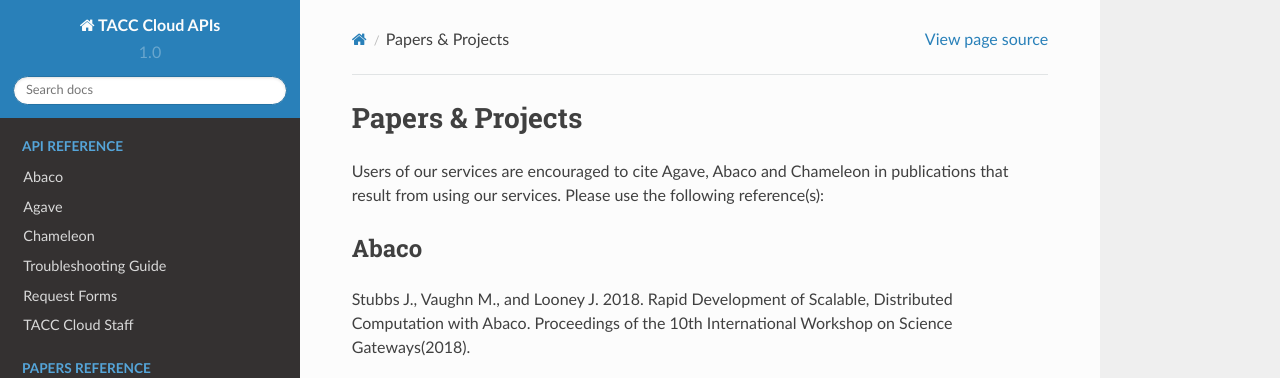
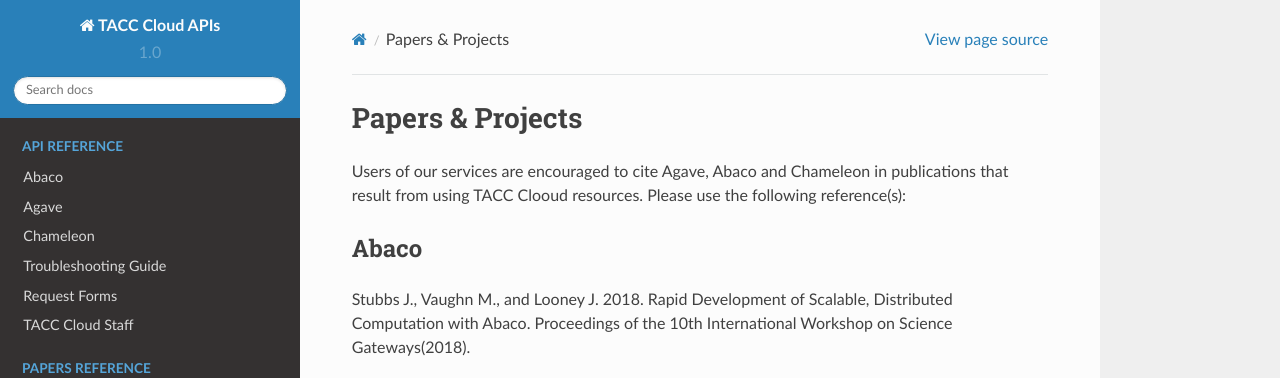
Before and after one commit to TACC-Cloud/tacc-cloud-docs, a Sphinx documentation site: the page built from docs/resources/papers.rst, in a window 1280 px wide. Shown: the top 378 px of the page. Built offline with Sphinx 7.4.7 and the Read the Docs theme 2.0.0, drawn with Linux system fonts in a browser that asks for light colours.

Commit message:
Update papers.rst

```diff
--- a/docs/resources/papers.rst
+++ b/docs/resources/papers.rst
@@ -5,7 +5,7 @@
 Papers & Projects
 =================
 
-Users of our services are encouraged to cite Agave, Abaco and Chameleon in publications that result from using our services. Please use the following reference(s):
+Users of our services are encouraged to cite Agave, Abaco and Chameleon in publications that result from using TACC Clooud resources. Please use the following reference(s):
 
 Abaco
 -----
```
